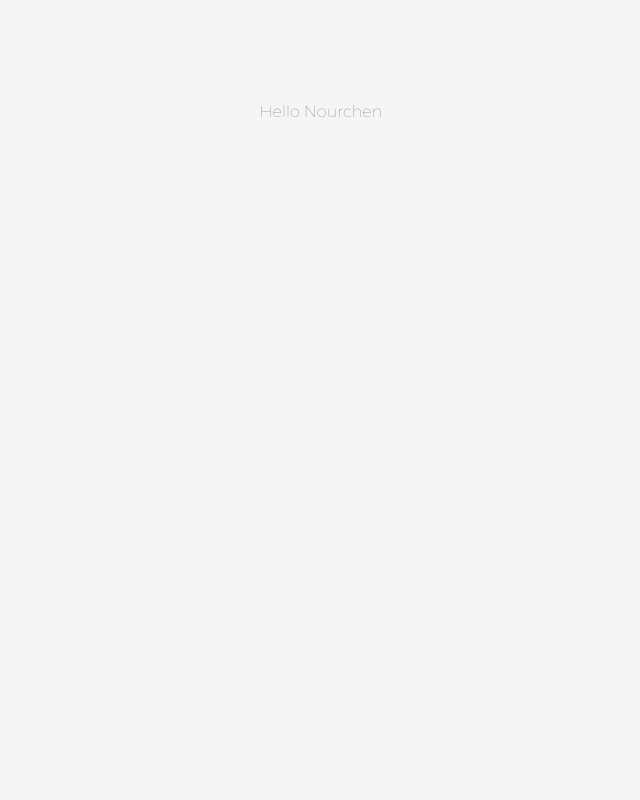
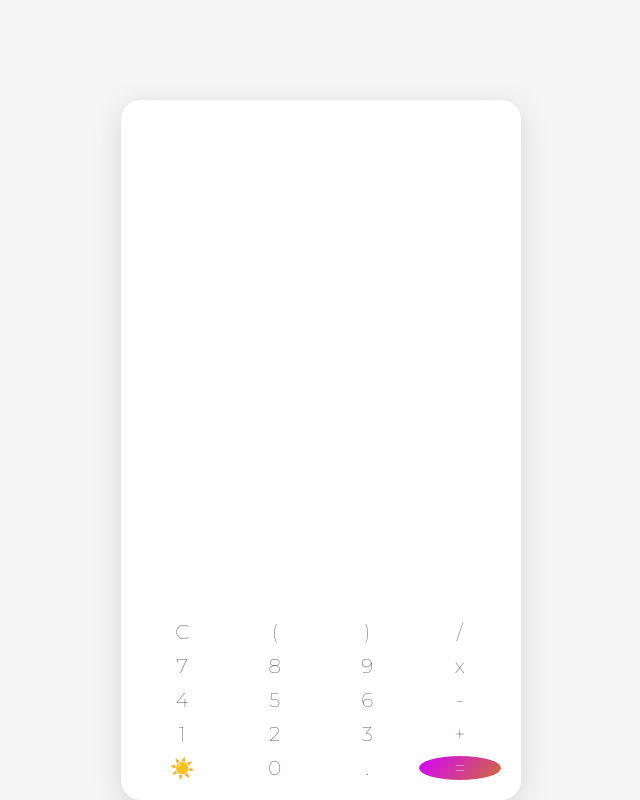
Before and after one commit to Nourchen05/Calculator_ReactJS_App, a React (Create React App) app: page / in a window 1280 px wide. Shown: the whole page, without its empty margins (319-959 px from the left). Built offline with nearby package versions, Linux system fonts and the light colour scheme.

Commit message:
second commit

```diff
--- a/src/App.css
+++ b/src/App.css
@@ -7,8 +7,8 @@
 }
 :root {
   --body-bg: #f5f5f5;
-  --txt-color: #6d6d6d;
-  --txt-whire: #fff;
+  --txt-color: #2f2d2f;
+  --txt-white: #fff;
   ---cal-res-color: #2f2d2f;
   --cal-btn-color: #d400ff;
   --calc-bg: #fff;
--- a/src/Components/calculator/Calculator.css
+++ b/src/Components/calculator/Calculator.css
@@ -0,0 +1,67 @@
+.calculator {
+  padding: 20px;
+  height: 700px;
+  width: 400px;
+  overflow: hidden;
+  border-radius: 20px;
+  background-color: var(--calc-bg);
+  box-shadow: rgba(100, 100, 111, 0.2) 0px 7px 29px 0px;
+  display: flex;
+  flex-direction: column;
+  justify-content: flex-end;
+}
+.calculator_btns {
+  display: grid;
+  grid-template-columns: repeat(4, 1fr);
+  gap: 10px;
+}
+.calculator_btns button {
+  border: 0;
+  outline: 0;
+  border-radius: 10px;
+  font-size: 1.25rem;
+  font-weight: 500;
+  background-color: transparent;
+  color: var(--txt-color);
+}
+.calculator_btns button:last-child {
+  border-radius: 50%;
+  color: var(--txt-white);
+  background-image: linear-gradient(312deg, #cd6e36, #d400ff);
+}
+.calculator_btns .btn_op {
+  color: var(--calc-btn-color);
+}
+.calculator_result {
+  position: relative;
+  margin-bottom: 20px;
+  text-align: right;
+  display: flex;
+  flex-direction: column;
+  align-items: flex-end;
+  justify-content: flex-end;
+}
+.calculator_result_exp {
+  font-size: 3.5rem;
+  line-height: 1;
+  transform-origin: right bottom;
+  transition: transform 0.3s ease;
+  color: var(--calc-res-color);
+}
+
+.calculator__result__exp:last-child {
+  position: absolute;
+  right: 0;
+}
+.calculator__result__exp span {
+  display: inline-block;
+  overflow: hidden;
+  transition: width 0.3s ease;
+}
+@media only screen and (max-width: 800px) {
+  .calculator {
+    width: 100%;
+    height: 100vh;
+    border-radius: 0;
+  }
+}
--- a/src/Components/calculator/Calculator.jsx
+++ b/src/Components/calculator/Calculator.jsx
@@ -1,10 +1,21 @@
 import React from "react";
 import "./Calculator.css";
+import { btns, BTN_ACTIONS } from "./btnConfig";
 
 const Calculator = () => {
   return (
-    <div>
-      <p>Hello Nourchen</p>
+    <div className="calculator">
+      <div className="calculator_result">
+        <div className="calculator_result_exp"></div>
+        <div className="calculator_result_exp"></div>
+      </div>
+      <div className="calculator_btns">
+        {btns.map((item, index) => (
+          <button key={index} className={item.class}>
+            {item.display}
+          </button>
+        ))}
+      </div>
     </div>
   );
 };
--- a/src/Components/calculator/btnConfig.js
+++ b/src/Components/calculator/btnConfig.js
@@ -0,0 +1,109 @@
+export const BTN_ACTIONS = {
+  ADD: "ADD",
+  THEME: "THEME",
+  CALC: "CALC",
+  DELETE: "DELETE",
+};
+
+export const btns = [
+  {
+    display: "C",
+    action: "BTN_ACTIONS.DELETE",
+    CLASS: "btn_op",
+  },
+  {
+    display: "(",
+    action: "BTN_ACTIONS.ADD",
+    CLASS: "btn_op",
+  },
+  {
+    display: ")",
+    action: "BTN_ACTIONS.ADD",
+    CLASS: "btn_op",
+  },
+  {
+    display: "/",
+    action: "BTN_ACTIONS.ADD",
+    CLASS: "btn_op",
+  },
+  {
+    display: "7",
+    action: "BTN_ACTIONS.ADD",
+    CLASS: "btn_op",
+  },
+  {
+    display: "8",
+    action: "BTN_ACTIONS.ADD",
+    CLASS: "btn_op",
+  },
+  {
+    display: "9",
+    action: "BTN_ACTIONS.ADD",
+    CLASS: "btn_op",
+  },
+  {
+    display: "x",
+    action: BTN_ACTIONS.ADD,
+    class: "btn__op",
+  },
+  {
+    display: "4",
+    action: "BTN_ACTIONS.ADD",
+    CLASS: "btn_op",
+  },
+  {
+    display: "5",
+    action: "BTN_ACTIONS.ADD",
+    CLASS: "btn_op",
+  },
+  {
+    display: "6",
+    action: "BTN_ACTIONS.ADD",
+    CLASS: "btn_op",
+  },
+  {
+    display: "-",
+    action: BTN_ACTIONS.ADD,
+    class: "btn__op",
+  },
+  {
+    display: "1",
+    action: "BTN_ACTIONS.ADD",
+    CLASS: "btn_op",
+  },
+  {
+    display: "2",
+    action: "BTN_ACTIONS.ADD",
+    CLASS: "btn_op",
+  },
+  {
+    display: "3",
+    action: "BTN_ACTIONS.ADD",
+    CLASS: "btn_op",
+  },
+  {
+    display: "+",
+    action: "BTN_ACTIONS.ADD",
+    CLASS: "btn_op",
+  },
+  {
+    display: "☀️",
+    action: "BTN_ACTIONS.THEME",
+    CLASS: "",
+  },
+  {
+    display: "0",
+    action: "BTN_ACTIONS.ADD",
+    CLASS: "",
+  },
+  {
+    display: ".",
+    action: "BTN_ACTIONS.ADD",
+    CLASS: "",
+  },
+  {
+    display: "=",
+    action: "BTN_ACTIONS.CALC",
+    CLASS: "btn_op",
+  },
+];
```
